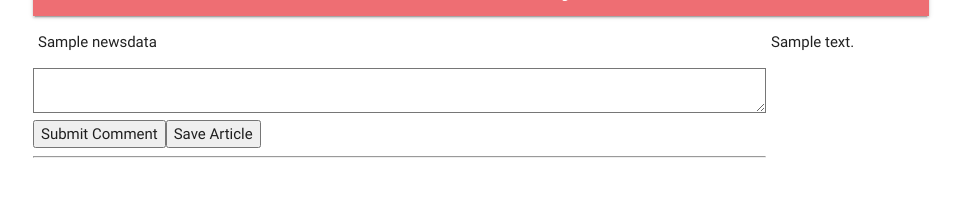
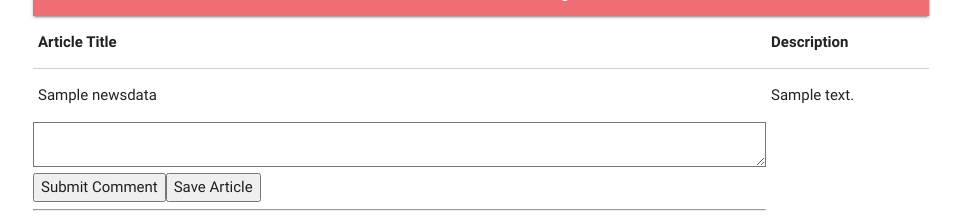
Before and after one commit to wheresdylan/news_scraper, a Node server app: page / in a window 1280 px wide. Shown: the part 791-1010 px from the top of the page, without its empty margins (159-1120 px from the left). Before the commit the page ends 949 px from the top, so only its background shows below. Run offline with Node 20, Linux system fonts and the light colour scheme; tables that the repository leaves empty hold one stand-in row (values such as "Sample post"); some libraries are stand-ins or nearby versions.

Commit message:
cleaning up some code, still working on functionality of all the buttons

```diff
--- a/views/index.handlebars
+++ b/views/index.handlebars
@@ -34,19 +34,15 @@
 
 
     <table id="results">
-        <!-- <thead>
+        <thead>
         <tr>
-          <th id="animal-name">Name</th>
-          <th id="animal-legs">Num Legs</th>
-          <th id="animal-class">Class</th>
-          <th id="animal-weight">Weight</th>
-          <th id="animal-new-name">But I'd Call It...</th>
+          <th id="article-title">Article Title</th>
+          <th id="description">Description</th>
         </tr>
-      </thead> -->
+      </thead>
         <tbody id ="homePage">
             <!-- Results from DB here -->
         </tbody>
-         {{!-- <div id="notes"></div> --}}
     </table>
 
 </div>
```
Also changed, not shown: public/app.js (+0 -51 lines), views/saved.handlebars (+0 -9 lines).
